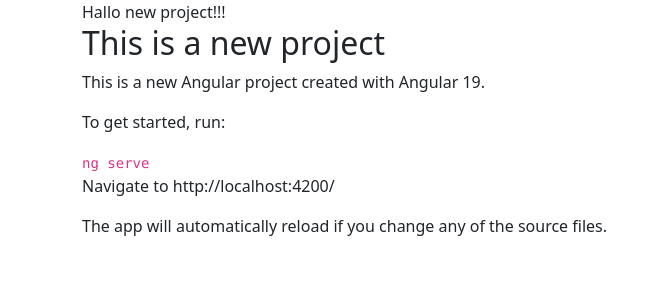
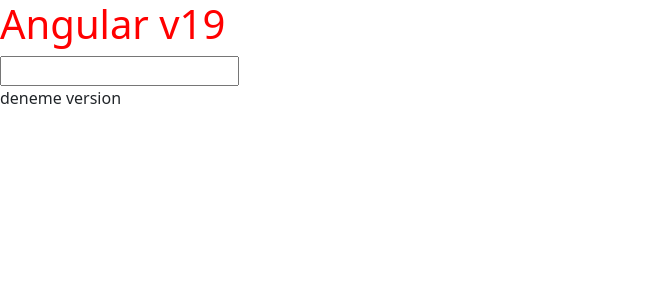
Before and after one commit to sbrycbc/angular-19-new-features, an Angular app: page / in a window 1280 px wide. Shown: the top 300 px of the page, without its empty margins (0-669 px from the left). Built offline with nearby package versions, Linux system fonts and the light colour scheme.

Commit message:
vordem updated...

```diff
--- a/src/app/app.component.css
+++ b/src/app/app.component.css
@@ -0,0 +1,7 @@
+h1{
+    color:red;
+}
+
+input{
+    color:blue;
+}
--- a/src/app/app.component.html
+++ /dev/null
@@ -1,10 +0,0 @@
-<div class="container">Hallo new project!!!
-  <div class="rov">
-    <h2>This is a new project</h2>
-    <p>This is a new Angular project created with Angular 19.</p>
-    <p>To get started, run:</p>
-    <code>ng serve</code>
-    <p>Navigate to http://localhost:4200/</p>
-    <p>The app will automatically reload if you change any of the source files.</p>
-  </div>
-</div>
--- a/src/app/app.component.ts
+++ b/src/app/app.component.ts
@@ -1,11 +1,15 @@
 import { Component } from '@angular/core';
-import { RouterOutlet } from '@angular/router';
+
 
 @Component({
   selector: 'app-root',
   standalone: true,
-  imports: [RouterOutlet],
-  templateUrl: './app.component.html',
+  imports: [],
+  template:`
+  <h1>Angular v19</h1>
+  <input type="text">
+  <p>deneme version</p>
+  `,
   styleUrl: './app.component.css'
 })
 export class AppComponent {
```
